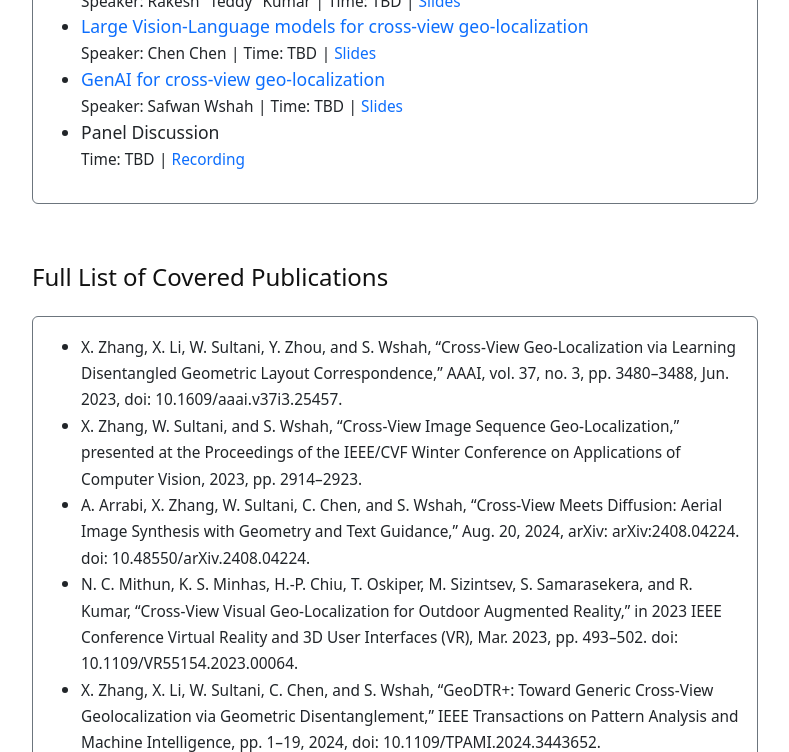
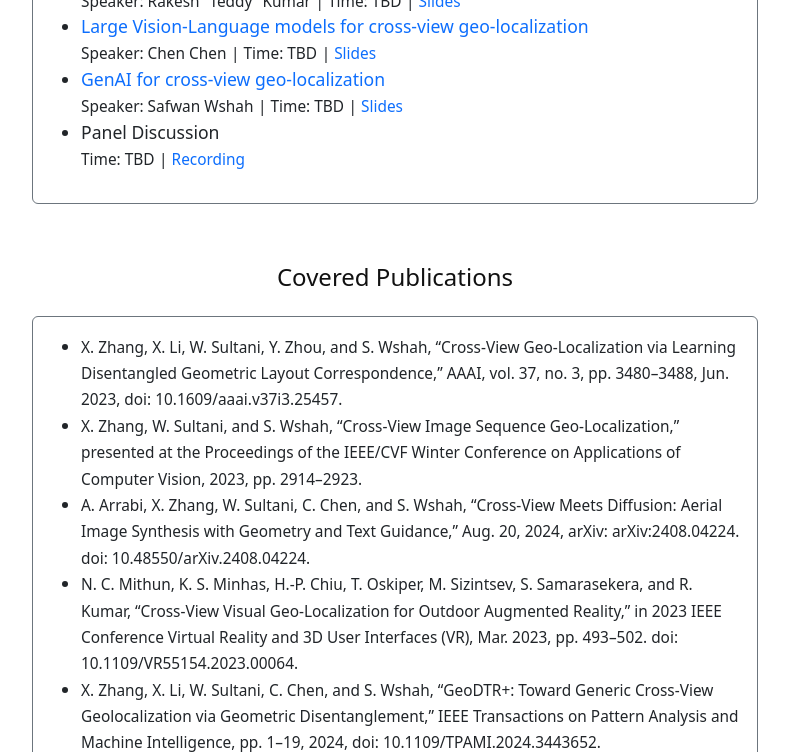
Before and after one commit to zxh009123/WACV25_CVGL_Tutorial, a Jekyll site: the page built from index.md, in a window 1280 px wide and 900 px high, scrolled down 1647 px, cut to the strip 0-752 px from the top of the window. Shown: the whole strip, without its empty margins (245-1034 px from the left). Built offline with Jekyll 4.4.1, drawn with Linux system fonts in a browser that asks for light colours.

Commit message:
center text

```diff
--- a/index.md
+++ b/index.md
@@ -15,32 +15,37 @@
 <br>
 
 
-#### Tutorial Description
+<!-- #### Tutorial Description -->
+<h4 style="text-align:center;">Tutorial Description</h4>
 <div style="text-align: justify">
 The availability of geospatial data from diverse sources and perspectives has expanded rapidly in recent years, unlocking opportunities across various fields. Cross-view geo-localization—matching ground images with aerial or satellite views to pinpoint geographical locations—has become a critical area of research due to its diverse applications in autonomous navigation, urban planning, and augmented reality. Despite substantial advancements, this field faces significant challenges, including handling extreme viewpoint variations, reliability, and integration of multimodal information across diverse perspectives. Recent developments in Generative AI (GenAI), including Large Vision-Language Models (LVLMs), have introduced more generalized approaches to incorporate multimodality data. These advancements not only enhance performance but also redefine how multimodality is utilized in real-world settings. As the field evolves rapidly, this tutorial offers an ideal opportunity for researchers—especially those new to the domain—to grasp the latest methodologies, explore cutting-edge datasets, and understand emerging trends that will shape the future of cross-view geo-localization.
 </div>
 
 <br>
 
-#### Organizers
+<!-- #### Organizers -->
+<h4 style="text-align:center;">Organizers</h4>
 * [Chen Chen](https://www.crcv.ucf.edu/chenchen/), University of Central Florida, Orlando, FL, USA
 * [Safwan Wshah](https://www.wshahaigroup.com/), University of Vermont, Burlington, VT, USA
 * [Xiaohan Zhang](https://zxh009123.github.io/), University of Vermont, Burlington, VT, USA
 
 <br>
 
-#### Speakers
+<!-- #### Speakers -->
+<h4 style="text-align:center;">Speakers</h4>
 * [Rakesh “Teddy” Kumar](https://www.sri.com/people/rakesh-kumar/), SRI International, Menlo Park, CA, USA
 * [Zhedong Zheng](https://www.zdzheng.xyz/), University of Macau, Macau, China
 
 <br>
 
-#### Schedule
+<!-- #### Schedule -->
+<h4 style="text-align:center;">Schedule</h4>
 {% include toc.html %}
 
 <br>
 
-#### Full List of Covered Publications
+<!-- #### Covered Publications -->
+<h4 style="text-align:center;">Covered Publications</h4>
 {% include publications.html %}
 
 ------
```
